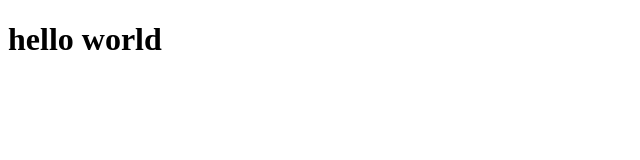
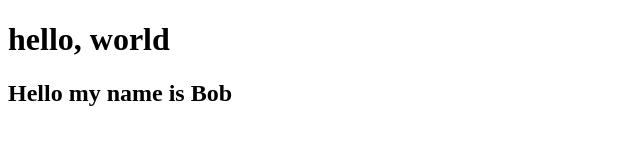
Before and after one commit to FAR-code/test-git-html, a plain HTML site: page index.html in a window 1280 px wide. Shown: the whole page, without its empty margins (0-640 px from the left). Drawn offline with Linux system fonts and the light colour scheme.

Commit message:
add my name

```diff
--- a/index.html
+++ b/index.html
@@ -9,7 +9,8 @@
 </head>
 
 <body>
-    <h1>hello world</h1>
+    <h1>hello, world</h1>
+    <h2>Hello my name is Bob</h2>
 </body>
 
 </html>
```
